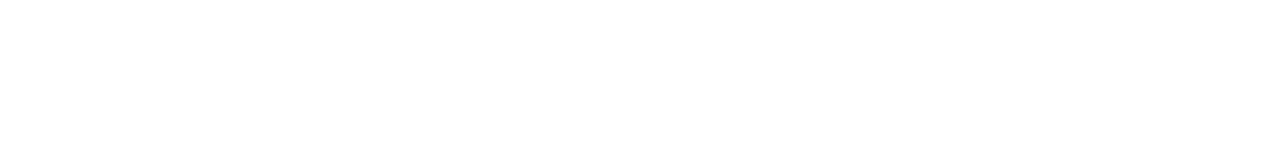
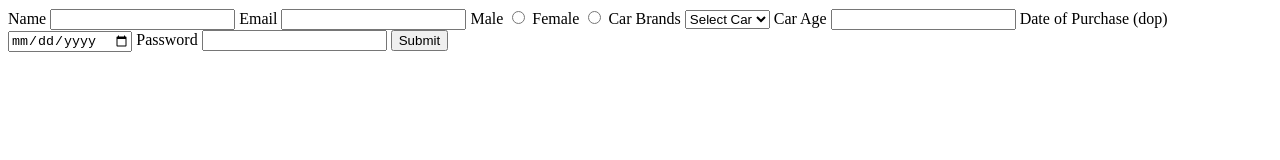
Before and after one commit to acciojob/car-insurance-form-AnushaYuvika, a website: page main.html in a window 1280 px wide. Drawn offline with Linux system fonts and the light colour scheme.

Commit message:
created a submission

```diff
--- a/main.html
+++ b/main.html
@@ -8,6 +8,40 @@
 
 <body>
 	<!-- the entire body must be written by student -->
+	<form method="post">
+
+  <label for="name">Name</label>
+  <input type="text" name="name" id="name" required />
+
+  <label for="email">Email</label>
+  <input type="email" name="email" id="email" required />
+
+  <label for="male">Male</label>
+  <input type="radio" id="male" name="gender" value="male" required />
+
+  <label for="female">Female</label>
+  <input type="radio" id="female" name="gender" value="female" required />
+
+  <label for="cars">Car Brands</label>
+  <select id="cars" name="cars" required>
+    <option value="">Select Car</option>
+    <option value="bmw">BMW</option>
+    <option value="audi">Audi</option>
+  </select>
+
+  <label for="carage">Car Age</label>
+  <input type="number" name="carage" id="carage" required />
+
+  <label for="dop">Date of Purchase (dop)</label>
+  <input type="date" name="dop" id="dop" required />
+
+  <label for="password">Password</label>
+  <input type="password" name="password" id="password" required />
+
+  <button type="submit">Submit</button>
+
+</form>
+
     <script type="text/javascript" src="./script.js">
 </script>
 
--- a/styles.css
+++ b/styles.css
@@ -1,2 +1,5 @@
 
 /* Your CSS Code here. */
+form {
+	width: 100%;
+}
```
